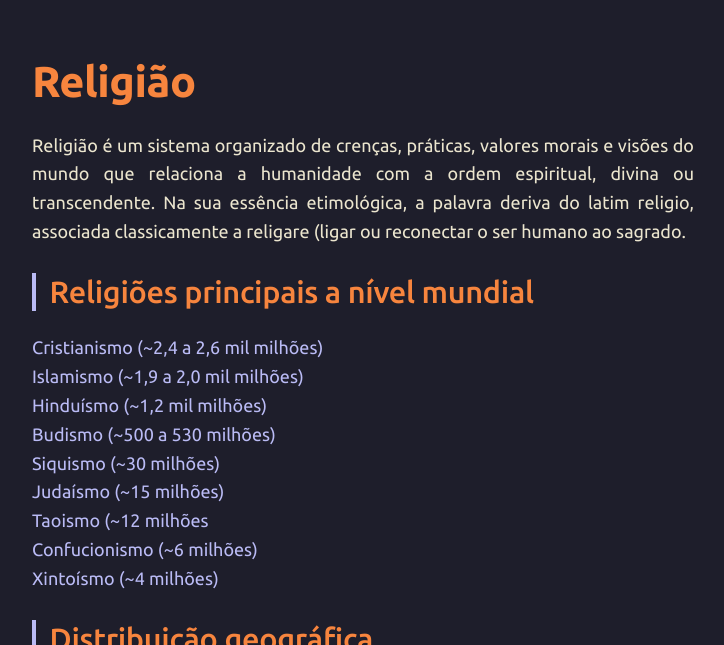
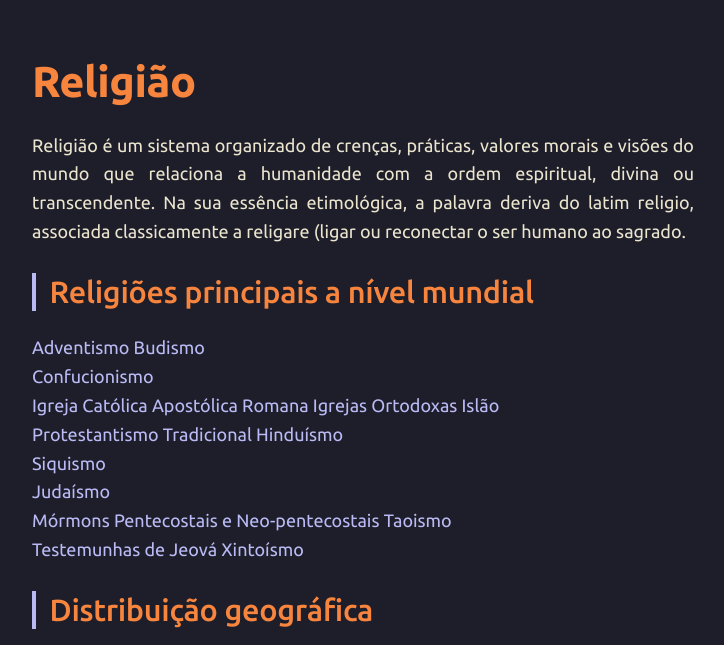
Before and after one commit to joaquim-capitao/joaquim-capitao.github.io, a Jekyll site: the page built from religiao/index.md, in a window 1280 px wide, cut to the strip 0-645 px from the top of the page. Shown: the whole strip, without its empty margins (277-1001 px from the left). Built offline with Jekyll 4.4.1, drawn with Linux system fonts in a browser that asks for light colours; our own code applies the rules of GitHub Pages for plain Markdown files.

Commit message:
Update index.md

```diff
--- a/religiao/index.md
+++ b/religiao/index.md
@@ -5,15 +5,22 @@ Religião é um sistema organizado de crenças, práticas, valores morais e vis
 
 ## Religiões principais a nível mundial
 
-[Cristianismo (~2,4 a 2,6 mil milhões)](cristianismo)
-[Islamismo (~1,9 a 2,0 mil milhões)](islamismo)
-[Hinduísmo (~1,2 mil milhões)](hinduismo)
-[Budismo (~500 a 530 milhões)](budismo)
-[Siquismo (~30 milhões)](siquismo)
-[Judaísmo (~15 milhões)](judaismo)
-[Taoismo (~12 milhões](taoismo)
-[Confucionismo (~6 milhões)](confucionismo)
-[Xintoísmo (~4 milhões)](xintoismo)
+[Adventismo](adventismo)
+[Budismo](budismo)
+[Confucionismo](confucionismo)
+[Igreja Católica Apostólica Romana](igreja-catolica)
+[Igrejas Ortodoxas](igrejas-ortodoxas)
+[Islão](islamismo)
+[Protestantismo Tradicional](igrejas-protestantes)
+[Hinduísmo](hinduismo)
+[Siquismo](siquismo)
+[Judaísmo](judaismo)
+[Mórmons](mormons)
+[Pentecostais e Neo-pentecostais](evangelicos)
+[Taoismo](taoismo)
+[Testemunhas de Jeová](testemunhas-de-jeova)
+[Xintoísmo](xintoismo)
+
 
 ## Distribuição geográfica
 
```
